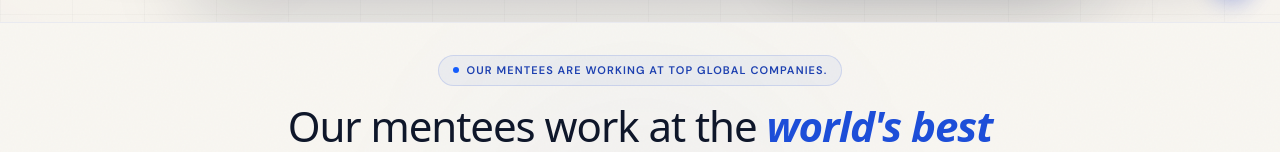
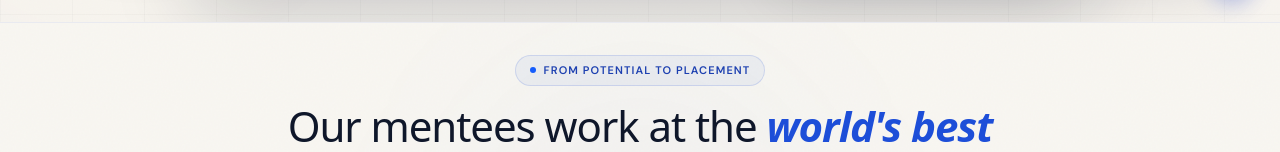
Before and after one commit to A3Neptune/Your-Interview-Coach, a Next.js app in the folder client/: page / in a window 1280 px wide. Shown: the part 778-930 px from the top of the page. Built offline with nearby package versions, Linux system fonts and the light colour scheme; no server answers.

Commit message:
new ui fix

```diff
--- a/client/src/components/sections/LogosSection.tsx
+++ b/client/src/components/sections/LogosSection.tsx
@@ -232,7 +232,7 @@ export default function LogosSection() {
                   textTransform: "uppercase",
                 }}
               >
-                Our mentees are working at top global companies.
+                From Potential To Placement
               </span>
             </div>
             <h2
```
